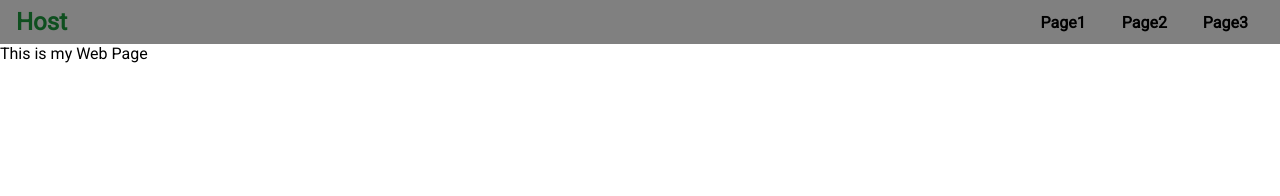
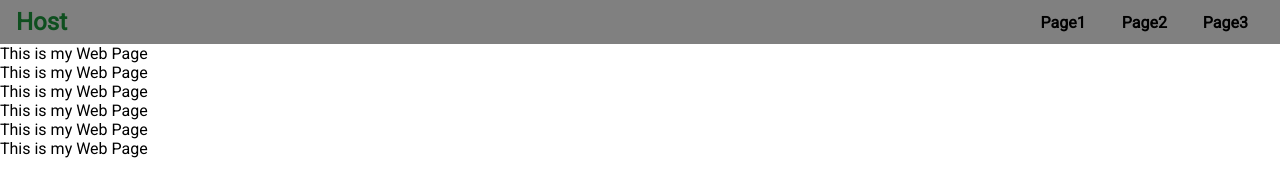
Before and after one commit to abraryahia/test, a plain HTML site: page index.html in a window 1280 px wide. Drawn offline with Linux system fonts and the light colour scheme.

Commit message:
make conflict

```diff
--- a/index.html
+++ b/index.html
@@ -27,6 +27,11 @@
     </header>
     <div>
       <p>This is my Web Page</p>
+      <p>This is my Web Page</p>
+      <p>This is my Web Page</p>
+      <p>This is my Web Page</p>
+      <p>This is my Web Page</p>
+      <p>This is my Web Page</p>
     </div>
   </body>
 </html>
```
